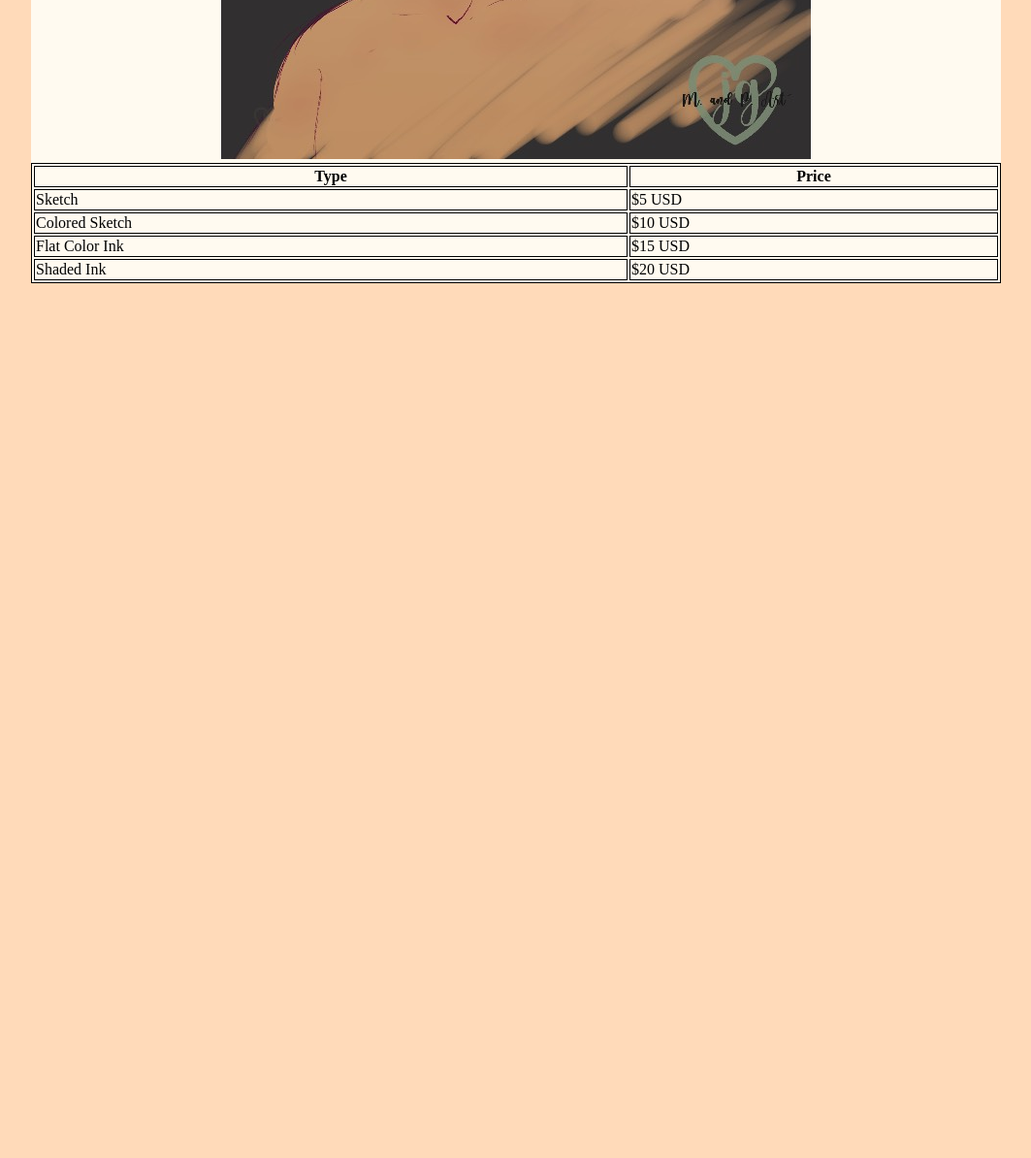
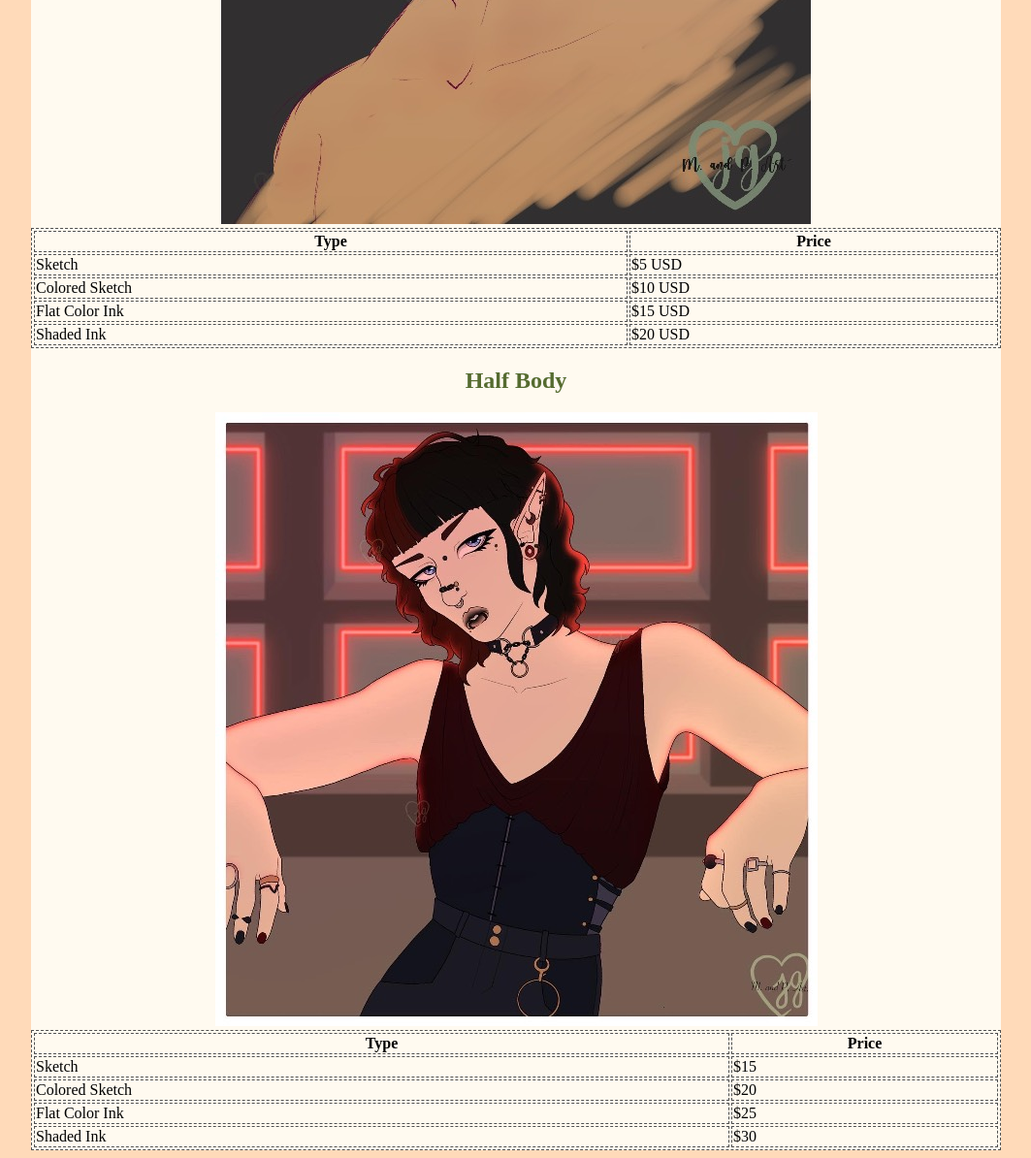
Before and after one commit to jackson-beep-beep/artportfolio, a plain HTML site: page commissioninfo.html in a window 1280 px wide. Shown: the part 1464-2658 px from the top of the page at 97% size, without its empty margins (108-1171 px from the left). Before the commit the page ends 1764 px from the top, so only its background shows below. Drawn offline with Linux system fonts and the light colour scheme.

Commit message:
Html 3 done
initial finished project

```diff
--- a/commissioninfo.html
+++ b/commissioninfo.html
@@ -16,8 +16,9 @@
 			text-align: center; color: darkolivegreen
 		}
 		table, th, td {
- 			 border:1px solid #000000;
+ 			 border:1px solid #515151; border-style: dashed
 		}
+
 	</style>
 
 </head>
@@ -46,8 +47,9 @@
 		</tr>
 	</table>
 <!--Headshot-->
+			<h2>Headshots</h2>
 	<center><img src="images/anger.jpg" width="608" height="699" alt="Taned skinned man with plack hair and gold piercings and heavy eyeliner yelling in anger."/></center>
-		<table style="width:100%">
+  <table style="width:100%">
 			<tr>
 				<th>Type</th>
 				<th>Price</th>
@@ -69,6 +71,35 @@
 				<td>$20 USD</td>
 			</tr>
 	</table>
+<!-- Half -->
+			<h2>Half Body</h2>
+	<center>
+	  <img src="images/hellothere.jpg" width="621" height="633" alt="An alternative styled male with a half red and half black mullet looking forward. He has thick eyeliner, is heavily pierced in the face and ears, and is wearing a loose, burgundy tank top that is cinched in with a dark colored corset, and high waisted bottoms with gold accents."/>
+	</center>
+	<table style="width: 100%">
+			<tr>
+				<th>Type</th>
+				<th>Price</th>
+			</tr>
+			<tr>
+				<td>Sketch</td>
+				<td>$15</td>
+			</tr>
+			<tr>
+				<td>Colored Sketch</td>
+				<td>$20</td>
+			</tr>
+			<tr>
+				<td>Flat Color Ink</td>
+				<td>$25</td>
+			</tr>
+			<tr>
+				<td>Shaded Ink</td>
+				<td>$30</td>
+			</tr>
+
+
+	</table>
 	</div>
 </body>
 </html>
```
Also changed, not shown: index.html (+1 -0 lines).
